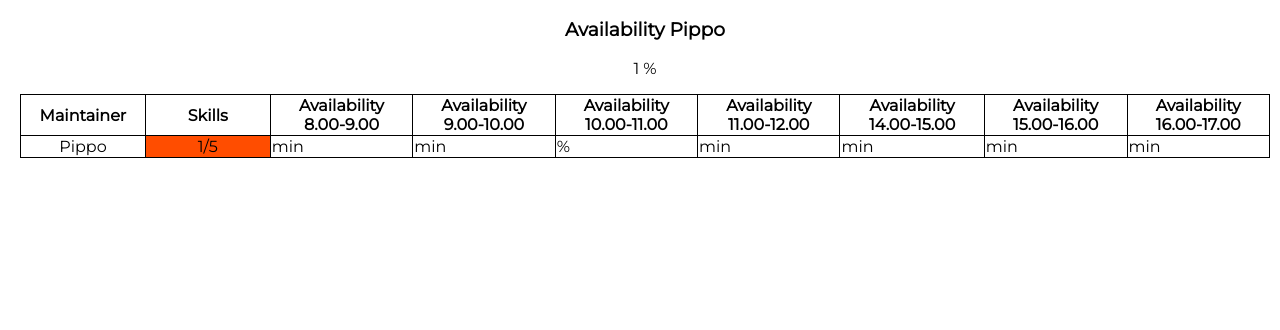
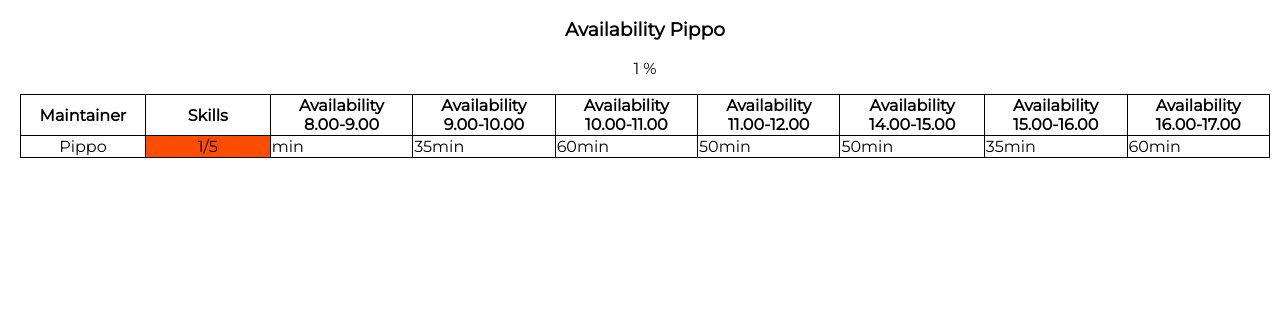
Before and after one commit to Alessia0498/SE_Gruppo10_Planner, a PHP site: page /screens/send-maintenance-activity.screen.php?availability=1 in a window 1280 px wide. Shown: the part 241-571 px from the top of the page. Run offline with PHP 8.4, Linux system fonts and the light colour scheme; data that the repository does not hold is empty.

Commit message:
modify send pt2

```diff
--- a/screens/send-maintenance-activity.screen.php
+++ b/screens/send-maintenance-activity.screen.php
@@ -27,8 +27,8 @@
         $skills = 5;
 
         $maintainer =  array(
-            'name' => 'Pippo', 'skills' => 1, 'min' => 30, 'min' => 35,
-            'min' => 60, 'min' => 50, 'min' => 50, 'min' => 35, 'min' => 60,
+            'name' => 'Pippo', 'skills' => 1, 'min1' => 30, 'min2' => 35,
+            'min3' => 60, 'min4' => 50, 'min5' => 50, 'min6' => 35, 'min7' => 60
         );
     }
 
@@ -288,19 +288,13 @@
 
 
 
-        <td " . $color . "  'class=\"clickable-row\" onClick=\"javascript:window.location.href='send-maintenance-activity.screen.php?availability=" . $maintainer['percentage1'] . "'\">" . $maintainer['percentage1'] . "min</td>
-        <td " . $color1 . " 'class=\"clickable-row\" onClick=\"javascript:window.location.href='send-maintenance-activity.screen.php?availability=" . $maintainer['percentage2'] . "'\">" . $maintainer['percentage2'] . "min</td>
-        <td " . $color2 . "   'class=\"clickable-row\" ";
-        if ($maintainer['percentage3'] != 0) {
-            echo "onClick=\"javascript:window.location.href='send-maintenance-activity.screen.php?availability=" . $maintainer['percentage3'] . "'\">" . $maintainer['percentage3'] . "min</td>";
-        } else {
-            echo "'\">" . $maintainer['percentage3'] . "%</td>";
-        }
-
-        echo " <td " . $color3 . "  'class=\"clickable-row\" onClick=\"javascript:window.location.href='send-maintenance-activity.screen.php?availability=" . $maintainer['percentage4'] . "'\">" . $maintainer['percentage4'] . "min</td>
-        <td " . $color4 . "  'class=\"clickable-row\" onClick=\"javascript:window.location.href='send-maintenance-activity.screen.php?availability=" . $maintainer['percentage5'] . "'\">" . $maintainer['percentage5'] . "min</td>
-        <td " . $color5 . "  'class=\"clickable-row\" onClick=\"javascript:window.location.href='send-maintenance-activity.screen.php?availability=" . $maintainer['percentage6'] . "'\">" . $maintainer['percentage6'] . "min</td>
-        <td  " . $color6 . " 'class=\"clickable-row\" onClick=\"javascript:window.location.href='send-maintenance-activity.screen.php?availability=" . $maintainer['percentage7'] . "'\">" . $maintainer['percentage7'] . "min</td>
+        <td " . $color . "  'class=\"clickable-row\" onClick=\"javascript:window.location.href='send-maintenance-activity.screen.php?availability=" . $maintainer['min1'] . "'\">" . $maintainer['min'] . "min</td>
+        <td " . $color1 . " 'class=\"clickable-row\" onClick=\"javascript:window.location.href='send-maintenance-activity.screen.php?availability=" . $maintainer['min2'] . "'\">" . $maintainer['min2'] . "min</td>
+        <td " . $color2 . "   'class=\"clickable-row\" onClick=\"javascript:window.location.href='send-maintenance-activity.screen.php?availability=" . $maintainer['min3'] . "'\">" . $maintainer['min3'] . "min</td>
+        <td " . $color3 . "  'class=\"clickable-row\" onClick=\"javascript:window.location.href='send-maintenance-activity.screen.php?availability=" . $maintainer['min4'] . "'\">" . $maintainer['min4'] . "min</td>
+        <td " . $color4 . "  'class=\"clickable-row\" onClick=\"javascript:window.location.href='send-maintenance-activity.screen.php?availability=" . $maintainer['min5'] . "'\">" . $maintainer['min5'] . "min</td>
+        <td " . $color5 . "  'class=\"clickable-row\" onClick=\"javascript:window.location.href='send-maintenance-activity.screen.php?availability=" . $maintainer['min6'] . "'\">" . $maintainer['min6'] . "min</td>
+        <td  " . $color6 . " 'class=\"clickable-row\" onClick=\"javascript:window.location.href='send-maintenance-activity.screen.php?availability=" . $maintainer['min7'] . "'\">" . $maintainer['min7'] . "min</td>
         </tr>
          </tbody>
          </table>
```
